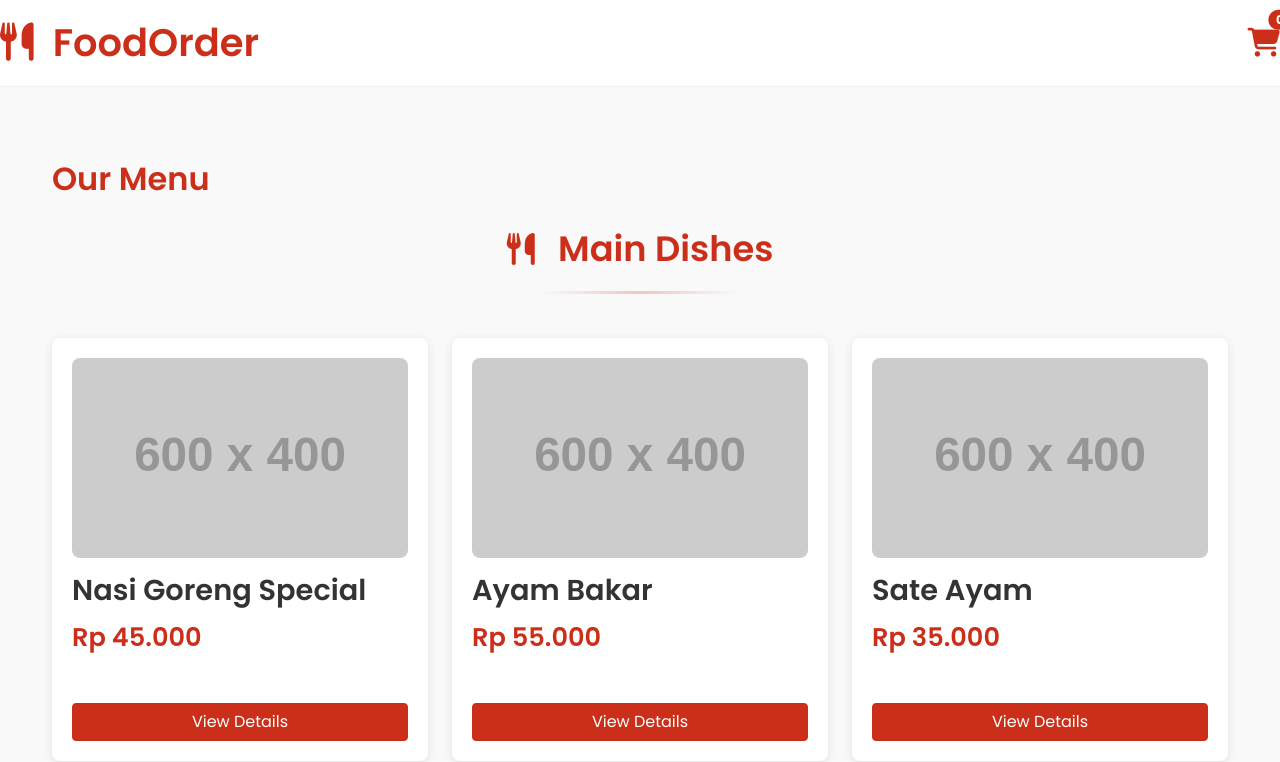
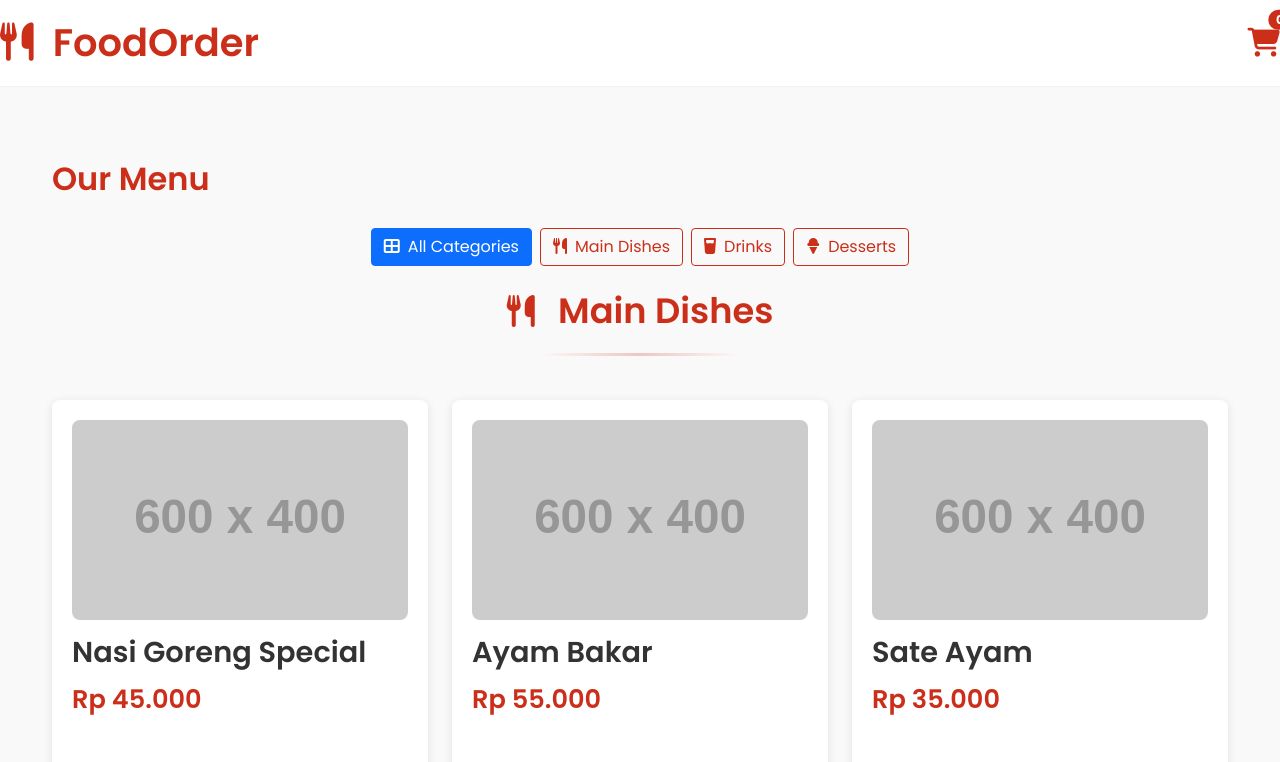
Before and after one commit to dbmkembangan/menu-book, a plain HTML site: page index.html in a window 1280 px wide. Shown: the top 762 px of the page. Drawn offline with nearby package versions, Linux system fonts and the light colour scheme; placeholder pictures from the web are drawn by us.

Commit message:
Update index.html
Implement a category filter system that allows customers to filter products by category (All, Main Dishes, Drinks, Desserts) with "All" as the default view

```diff
--- a/index.html
+++ b/index.html
@@ -41,6 +41,27 @@
                         <h2>Our Menu</h2>
                     </div>
                 </div>
+
+                <!-- Category Filter Buttons -->
+                <div class="row mb-4">
+                    <div class="col-12">
+                        <div class="category-filters d-flex flex-wrap justify-content-center gap-2">
+                            <button class="btn btn-outline-primary category-filter active" data-category="all">
+                                <i class="fas fa-th-large me-2"></i>All Categories
+                            </button>
+                            <button class="btn btn-outline-primary category-filter" data-category="main-dishes">
+                                <i class="fas fa-utensils me-2"></i>Main Dishes
+                            </button>
+                            <button class="btn btn-outline-primary category-filter" data-category="drinks">
+                                <i class="fas fa-glass-water me-2"></i>Drinks
+                            </button>
+                            <button class="btn btn-outline-primary category-filter" data-category="desserts">
+                                <i class="fas fa-ice-cream me-2"></i>Desserts
+                            </button>
+                        </div>
+                    </div>
+                </div>
+
                 <div class="row" id="product-list">
                     <!-- Products will be dynamically loaded here -->
                 </div>
```
